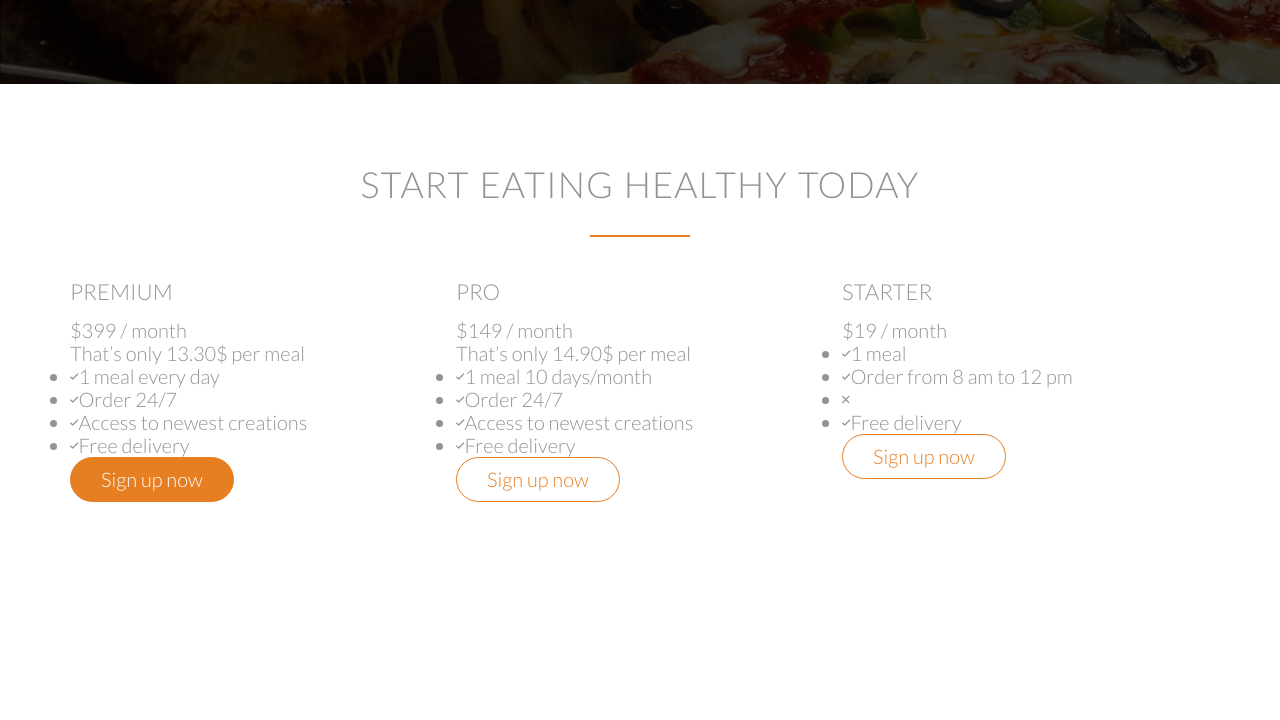
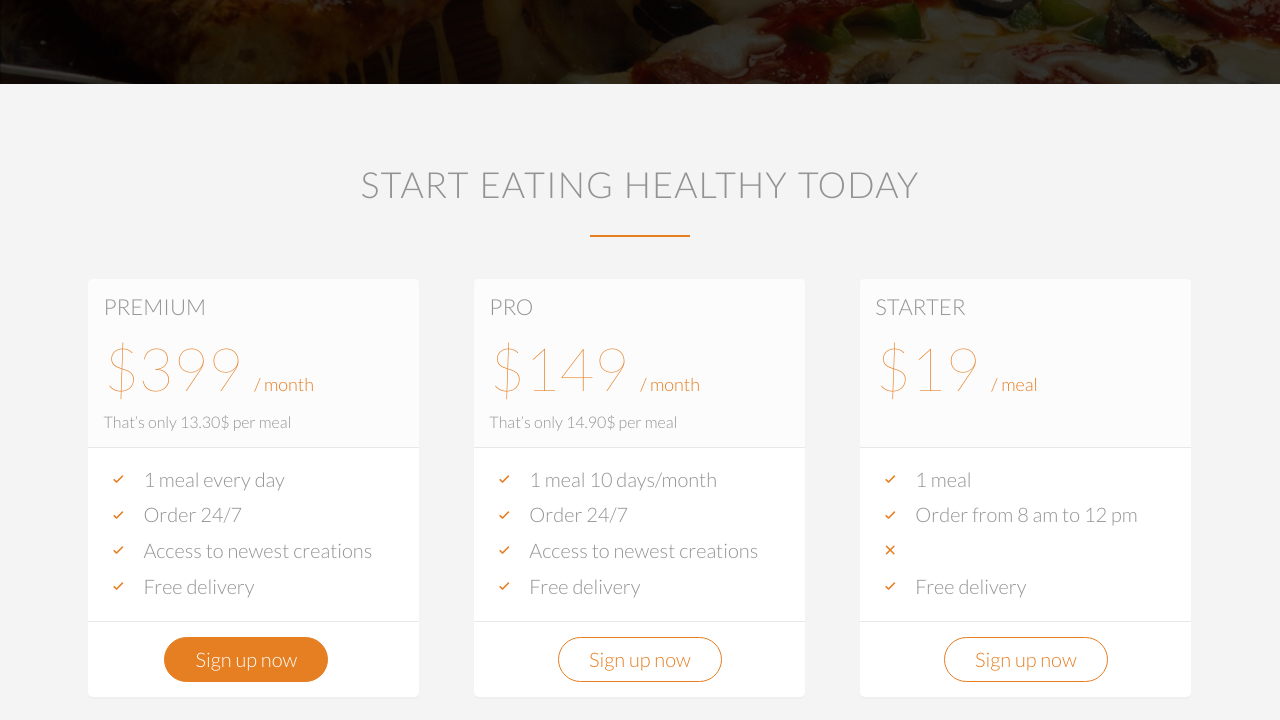
Before and after one commit to fanik05/HTML-CSS-OMNI, a plain HTML site: page index.html in a window 1280 px wide. Shown: the part 3797-4517 px from the top of the page. Before the commit the page ends 4391 px from the top, so only its background shows below. Drawn offline with Linux system fonts and the light colour scheme.

Commit message:
Meal plan stylized.

```diff
--- a/index.html
+++ b/index.html
@@ -242,15 +242,15 @@
                     <div class="plan-box">
                         <div>
                             <h3>Premium</h3>
-                            <p class="plan-price">$399 / month</p>
+                            <p class="plan-price">$399 <span>/ month</span></p>
                             <p class="plan-price-meal">That’s only 13.30$ per meal</p>
                         </div>
                         <div>
                             <ul>
-                                <li><i class="icon ion-ios-checkmark"></i>1 meal every day</li>
-                                <li><i class="icon ion-ios-checkmark"></i>Order 24/7</li>
-                                <li><i class="icon ion-ios-checkmark"></i>Access to newest creations</li>
-                                <li><i class="icon ion-ios-checkmark"></i>Free delivery</li>
+                                <li><i class="icon ion-ios-checkmark icon-small"></i>1 meal every day</li>
+                                <li><i class="icon ion-ios-checkmark icon-small"></i>Order 24/7</li>
+                                <li><i class="icon ion-ios-checkmark icon-small"></i>Access to newest creations</li>
+                                <li><i class="icon ion-ios-checkmark icon-small"></i>Free delivery</li>
                             </ul>
                         </div>
                         <div>
@@ -262,15 +262,15 @@
                     <div class="plan-box">
                         <div>
                             <h3>Pro</h3>
-                            <p class="plan-price">$149 / month</p>
+                            <p class="plan-price">$149 <span>/ month</span></p>
                             <p class="plan-price-meal">That’s only 14.90$ per meal</p>
                         </div>
                         <div>
                             <ul>
-                                <li><i class="icon ion-ios-checkmark"></i>1 meal 10 days/month</li>
-                                <li><i class="icon ion-ios-checkmark"></i>Order 24/7</li>
-                                <li><i class="icon ion-ios-checkmark"></i>Access to newest creations</li>
-                                <li><i class="icon ion-ios-checkmark"></i>Free delivery</li>
+                                <li><i class="icon ion-ios-checkmark icon-small"></i>1 meal 10 days/month</li>
+                                <li><i class="icon ion-ios-checkmark icon-small"></i>Order 24/7</li>
+                                <li><i class="icon ion-ios-checkmark icon-small"></i>Access to newest creations</li>
+                                <li><i class="icon ion-ios-checkmark icon-small"></i>Free delivery</li>
                             </ul>
                         </div>
                         <div>
@@ -282,15 +282,15 @@
                     <div class="plan-box">
                         <div>
                             <h3>Starter</h3>
-                            <p class="plan-price">$19 / month</p>
-                            <p class="plan-price-meal"></p>
+                            <p class="plan-price">$19 <span>/ meal</span></p>
+                            <p class="plan-price-meal">&nbsp;</p>
                         </div>
                         <div>
                             <ul>
-                                <li><i class="icon ion-ios-checkmark"></i>1 meal</li>
-                                <li><i class="icon ion-ios-checkmark"></i>Order from 8 am to 12 pm</li>
-                                <li><i class="icon ion-ios-close"></i></li>
-                                <li><i class="icon ion-ios-checkmark"></i>Free delivery</li>
+                                <li><i class="icon ion-ios-checkmark icon-small"></i>1 meal</li>
+                                <li><i class="icon ion-ios-checkmark icon-small"></i>Order from 8 am to 12 pm</li>
+                                <li><i class="icon ion-ios-close icon-small"></i></li>
+                                <li><i class="icon ion-ios-checkmark icon-small"></i>Free delivery</li>
                             </ul>
                         </div>
                         <div>
--- a/resources/css/style.css
+++ b/resources/css/style.css
@@ -402,3 +402,62 @@ cite img {
     margin-right: 10px;
     vertical-align: middle;
 }
+
+
+/*----------------------------------------------*/
+/*SIGN UP*/
+/*----------------------------------------------*/
+
+
+.section-plans {
+    background-color: #f4f4f4;
+}
+
+.plan-box {
+    background-color: #fff;
+    border-radius: 5px;
+    width: 90%;
+    margin-left: 5%;
+    box-shadow: 0 2px 2px #efefef;
+}
+
+.plan-box div {
+    padding: 15px;
+    border-bottom: 1px solid #e8e8e8;
+}
+
+.plan-box div:first-child {
+    background-color: #fcfcfc;
+    border-top-left-radius: 5px;
+    border-top-right-radius: 5px;
+}
+
+.plan-box div:last-child {
+    text-align: center;
+    border: none;
+}
+
+.plan-price {
+    font-size: 300%;
+    margin-bottom: 10px;
+    font-weight: 100;
+    color: #e67e22;
+}
+
+.plan-price span {
+    font-size: 30%;
+    font-weight: 300;
+}
+
+.plan-price-meal {
+    font-size: 80%;
+}
+
+.plan-box ul {
+    list-style: none;
+}
+
+.plan-box ul li {
+    padding: 5px 0;
+
+}
```
